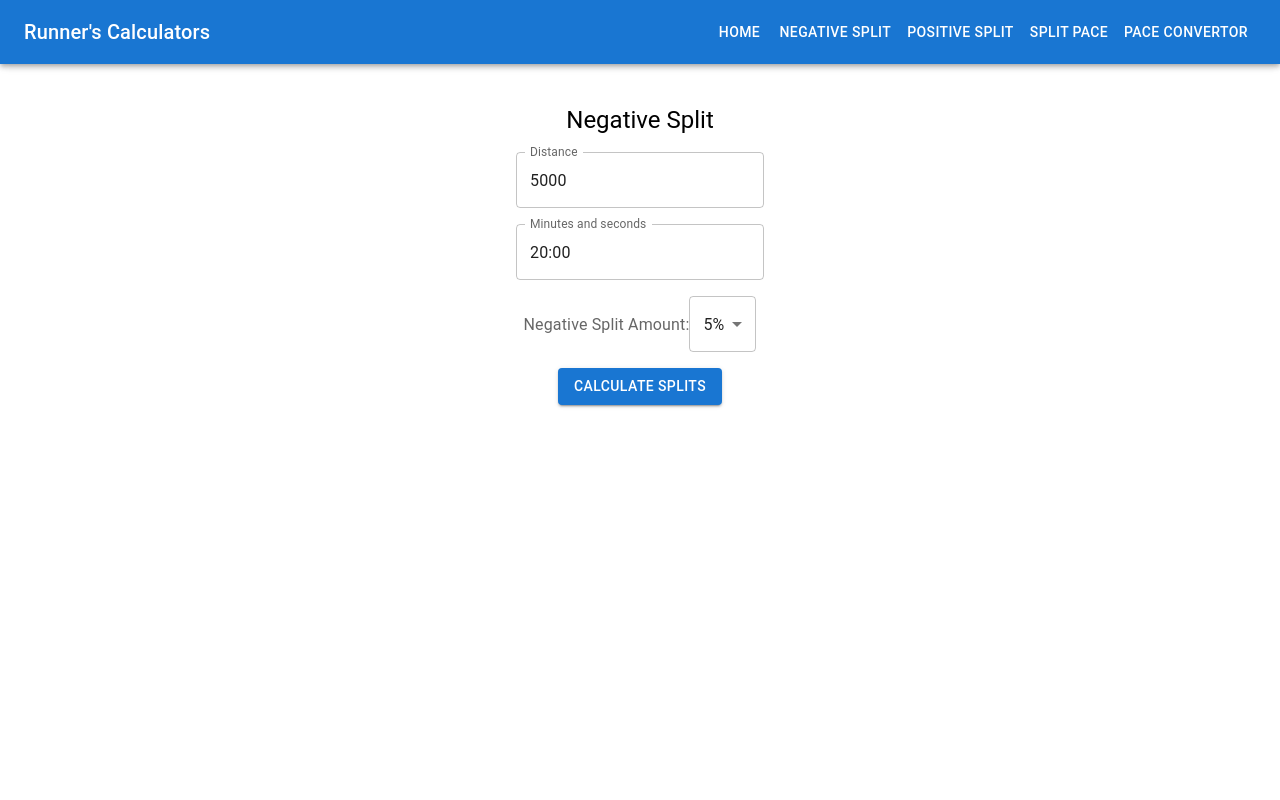
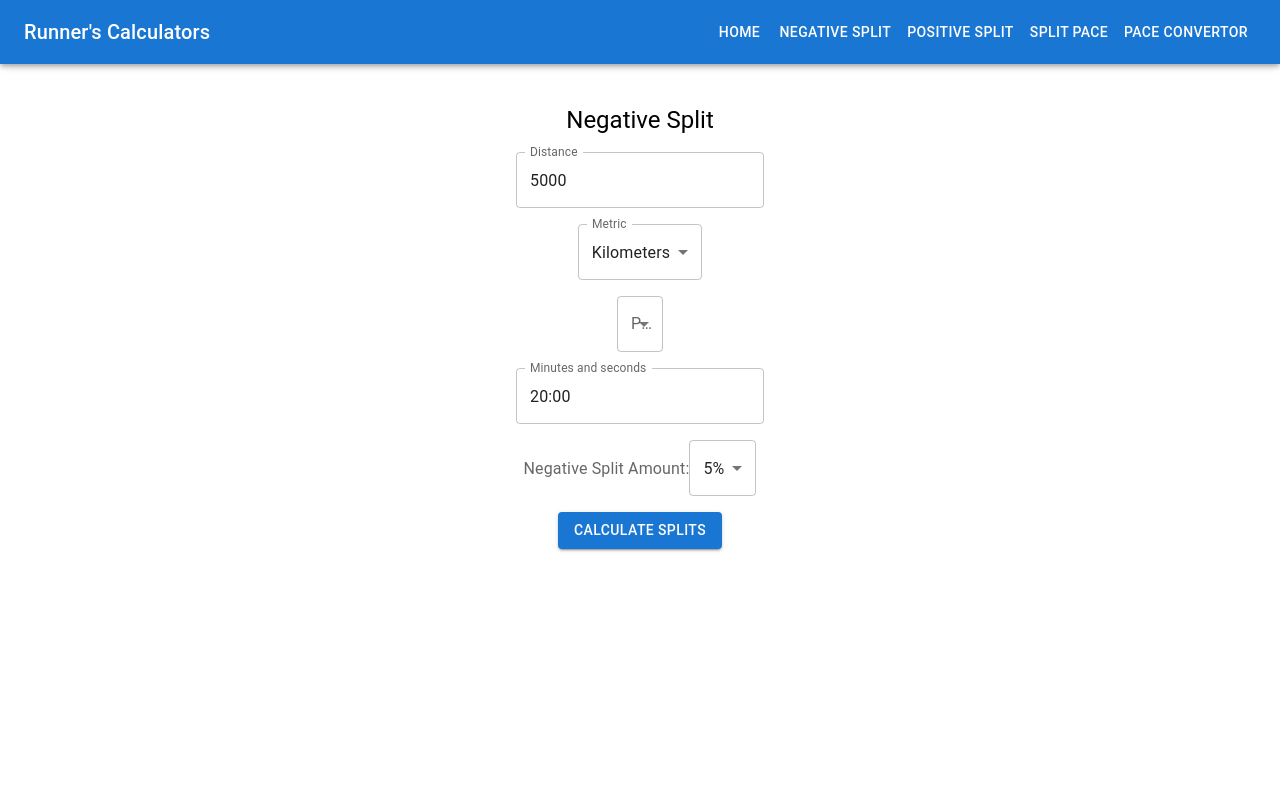
Before and after one commit to jaymagrob/running-calculator, a Next.js app: page /pace/negative-split in a window 1280 px wide. Shown: the top 800 px of the page. Built offline with nearby package versions, Linux system fonts and the light colour scheme.

Commit message:
RUN-44, split-pace: add popular and miles (partial)

```diff
--- a/pages/pace/negative-split.jsx
+++ b/pages/pace/negative-split.jsx
@@ -3,6 +3,7 @@ import InputLabel from "@mui/material/InputLabel";
 import Select from "@mui/material/Select";
 import MenuItem from "@mui/material/MenuItem";
 import Head from "next/head";
+import FormControl from "@mui/material/FormControl";
 import Box from "@mui/material/Box";
 import Container from "@mui/material/Container";
 import Typography from "@mui/material/Typography";
@@ -14,12 +15,33 @@ import { TimePicker } from "@mui/x-date-pickers/TimePicker";
 import { useState } from "react";
 import SplitTable from "../../components/splitTable";
 
+function convertKtM(a) {
+  return a / 1.609344;
+}
+
+function convertMtK(a) {
+  return a * 1.609344;
+}
+
+const popularList = [
+  { value: "0", label: "5km", k: 5, m: convertKtM(5) },
+  { value: "1", label: "10km", k: 10, m: convertKtM(10) },
+  { value: "2", label: "5 miles", k: convertMtK(5), m: 5 },
+  { value: "3", label: "15km", k: 15, m: convertKtM(15) },
+  { value: "4", label: "10 miles", k: convertMtK(10), m: 10 },
+  { value: "5", label: "Half Marathon", k: convertMtK(13.1), m: 13.1 },
+  { value: "6", label: "Marathon", k: convertMtK(26.2), m: 26.2 },
+  { value: "7", label: "50km", k: 50, m: convertKtM(50) },
+];
+
 export default function splitPace() {
   const [distance, setDistance] = useState("5000");
   const [time, setTime] = useState(dayjs("2022-01-01 00:20:00"));
   const [negativeSplits, setNegativeSplits] = useState(0.05);
   const [splits, setSplits] = useState([]);
   const [isError, setIsError] = useState(false);
+  const [metric, setMetric] = useState("k");
+  const [popular, setPopular] = useState(null);
 
   function onSubmit(e) {
     e.preventDefault();
@@ -110,6 +132,49 @@ export default function splitPace() {
             error={isError}
             helperText={isError ? "Between 1 and 100,000" : null}
           />
+          <FormControl>
+            <InputLabel id="metric-select-label">Metric</InputLabel>
+            <Select
+              labelId="metric-select-label"
+              id="metric-select"
+              value={metric}
+              label="Metric"
+              onChange={(e) => {
+                const metric2 = e.target.value;
+                if (metric2 === "k") {
+                  setDistance(convertMtK(distance));
+                }
+                if (metric2 === "m") {
+                  setDistance(convertKtM(distance));
+                }
+                setMetric(metric2);
+              }}
+            >
+              <MenuItem value="k">Kilometers</MenuItem>
+              <MenuItem value="m">Miles</MenuItem>
+            </Select>
+          </FormControl>
+          <FormControl>
+            <InputLabel id="popular-select-label">Popular</InputLabel>
+            <Select
+              labelId="popular-select-label"
+              id="popular-select"
+              value={popular}
+              label="popular"
+              onChange={(e) => {
+                const { value } = e.target;
+                setPopular(value);
+                const data = popularList.find((i) => i.value === value);
+                setDistance(data[metric]);
+              }}
+            >
+              {popularList.map((item) => (
+                <MenuItem key={item.label} value={item.value}>
+                  {item.label}
+                </MenuItem>
+              ))}
+            </Select>
+          </FormControl>
           <LocalizationProvider dateAdapter={AdapterDayjs}>
             <TimePicker
               ampmInClock
```
